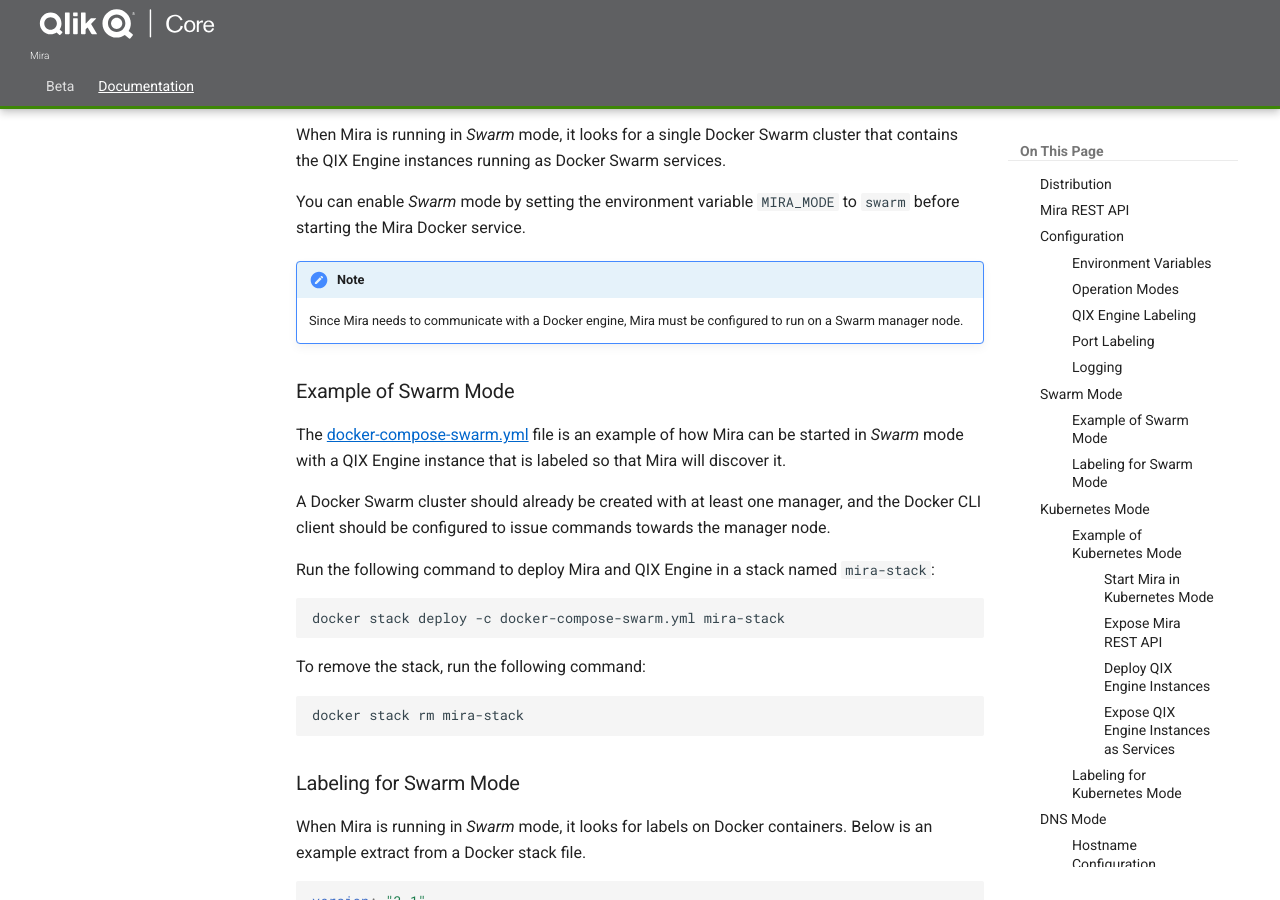
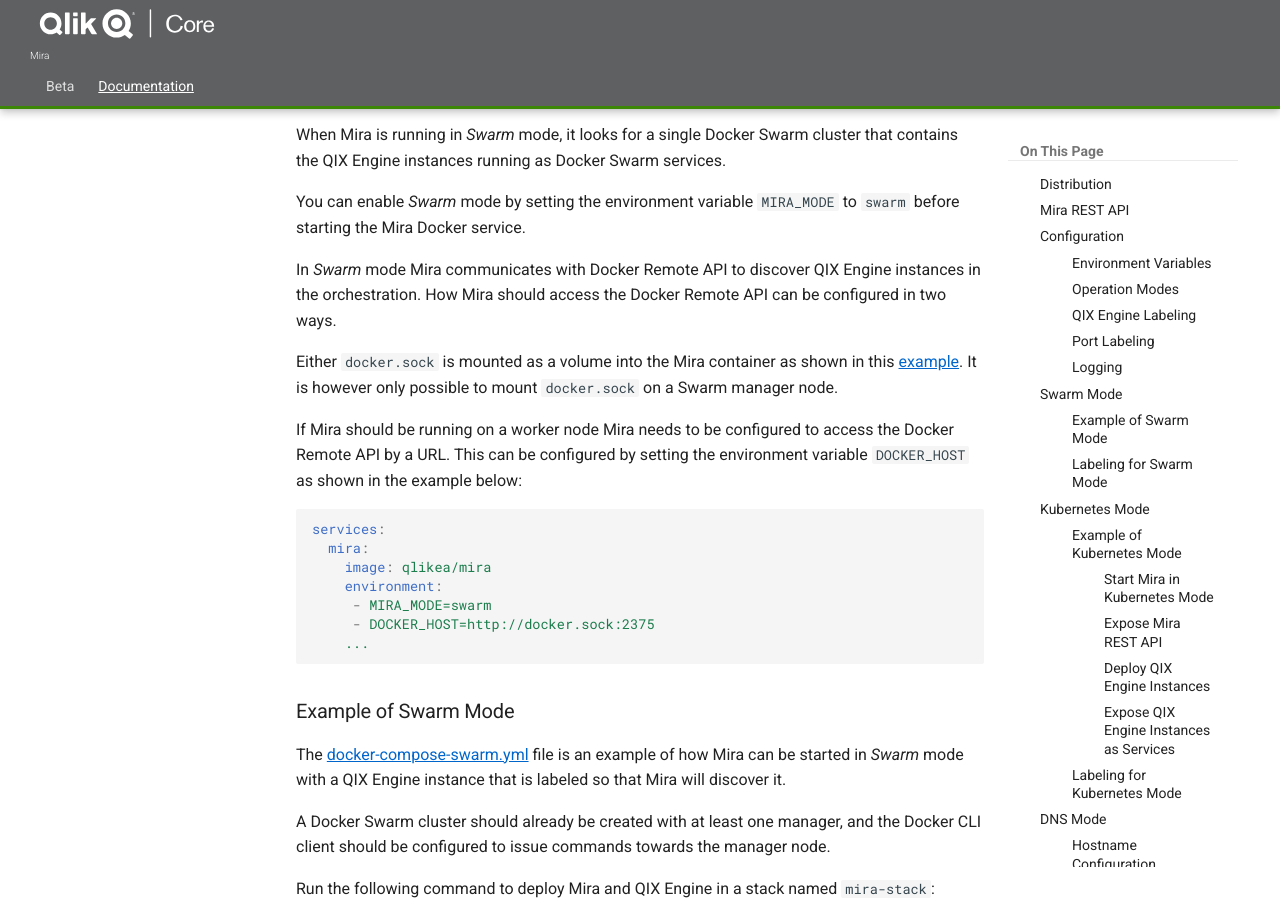
Before and after one commit to qlik-oss/core-website, an MkDocs documentation site: the page built from docs/docs/services/mira.md, in a window 1280 px wide and 900 px high, scrolled down 3107 px. Built offline with MkDocs 1.6.1 and Material for MkDocs 9.7.7, drawn with Linux system fonts in a browser that asks for light colours; old or Windows-style settings are respelled for this version of MkDocs.

Commit message:
Add instructions for DOCKER_HOST to mira docs

````diff
--- a/docs/docs/services/mira.md
+++ b/docs/docs/services/mira.md
@@ -96,8 +96,24 @@
 You can enable _Swarm_ mode by setting the environment variable `MIRA_MODE` to `swarm`
 before starting the Mira Docker service.
 
-!!! Note
-    Since Mira needs to communicate with a Docker engine, Mira must be configured to run on a Swarm manager node.
+In _Swarm_ mode Mira communicates with Docker Remote API to discover QIX Engine instances in the orchestration.
+How Mira should access the Docker Remote API can be configured in two ways.
+
+Either `docker.sock` is mounted as a volume into the Mira container as shown in this [example](https://github.com/qlik-ea/mira/blob/master/docker-compose.yml).
+It is however only possible to mount `docker.sock` on a Swarm manager node.
+
+If Mira should be running on a worker node Mira needs to be configured to access the Docker Remote API by a URL.
+This can be configured by setting the environment variable `DOCKER_HOST` as shown in the example below:
+
+```yaml
+services:
+  mira:
+    image: qlikea/mira
+    environment:
+     - MIRA_MODE=swarm
+     - DOCKER_HOST=http://docker.sock:2375
+    ...
+```
 
 ### Example of Swarm Mode
 
````
